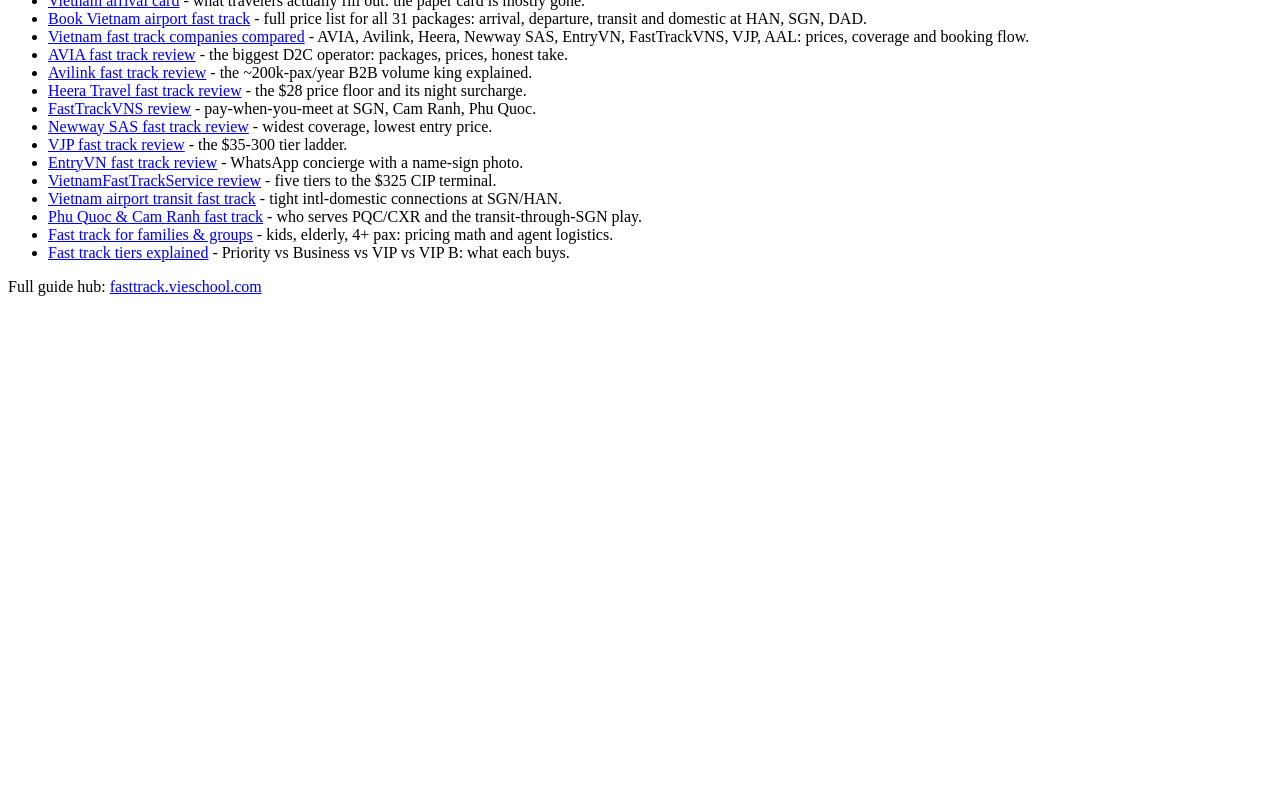
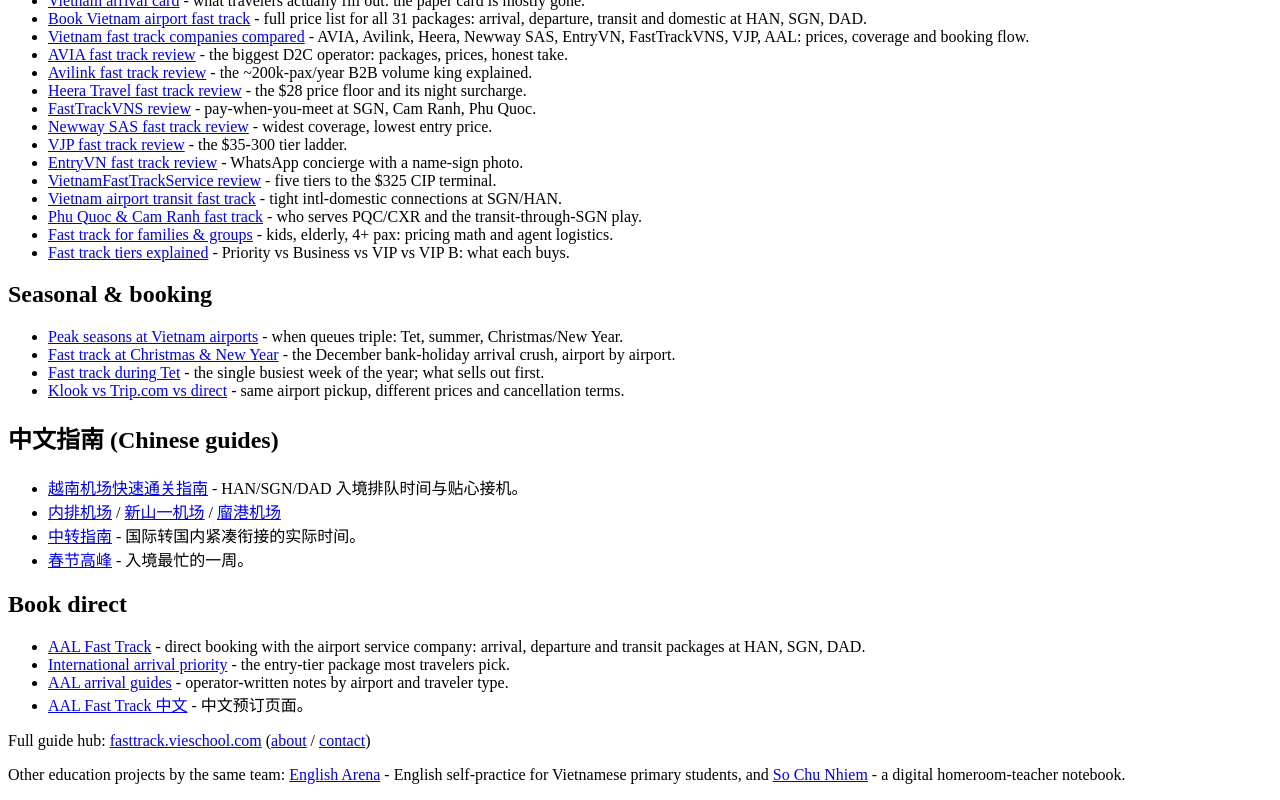
Before and after one commit to saintzzz/saintzzz.github.io, a plain HTML site: page index.html in a window 1280 px wide. Shown: the part 528-1328 px from the top of the page. Before the commit the page ends 840 px from the top, so only its background shows below. Drawn offline with Linux system fonts and the light colour scheme.

Commit message:
Expand link coverage: seasonal/zh guides, AAL direct booking, sister sites

```diff
--- a/index.html
+++ b/index.html
@@ -60,7 +60,32 @@
   <li><a href="https://fasttrack.vieschool.com/vietnam-fast-track-tiers-explained.html">Fast track tiers explained</a> - Priority vs Business vs VIP vs VIP B: what each buys.</li>
 </ul>
 
-<p>Full guide hub: <a href="https://fasttrack.vieschool.com/">fasttrack.vieschool.com</a></p>
+<h2>Seasonal &amp; booking</h2>
+<ul>
+  <li><a href="https://fasttrack.vieschool.com/vietnam-airport-fast-track-peak-seasons.html">Peak seasons at Vietnam airports</a> - when queues triple: Tet, summer, Christmas/New Year.</li>
+  <li><a href="https://fasttrack.vieschool.com/vietnam-airport-fast-track-christmas-new-year.html">Fast track at Christmas &amp; New Year</a> - the December bank-holiday arrival crush, airport by airport.</li>
+  <li><a href="https://fasttrack.vieschool.com/vietnam-airport-fast-track-tet.html">Fast track during Tet</a> - the single busiest week of the year; what sells out first.</li>
+  <li><a href="https://fasttrack.vieschool.com/vietnam-fast-track-klook-trip-com.html">Klook vs Trip.com vs direct</a> - same airport pickup, different prices and cancellation terms.</li>
+</ul>
+
+<h2>中文指南 (Chinese guides)</h2>
+<ul>
+  <li><a href="https://fasttrack.vieschool.com/zh-index.html">越南机场快速通关指南</a> - HAN/SGN/DAD 入境排队时间与贴心接机。</li>
+  <li><a href="https://fasttrack.vieschool.com/zh-noi-bai-airport.html">内排机场</a> / <a href="https://fasttrack.vieschool.com/zh-tan-son-nhat-airport.html">新山一机场</a> / <a href="https://fasttrack.vieschool.com/zh-da-nang-airport.html">廇港机场</a></li>
+  <li><a href="https://fasttrack.vieschool.com/zh-transit-guide.html">中转指南</a> - 国际转国内紧凑衔接的实际时间。</li>
+  <li><a href="https://fasttrack.vieschool.com/zh-chunjie-peak.html">春节高峰</a> - 入境最忙的一周。</li>
+</ul>
+
+<h2>Book direct</h2>
+<ul>
+  <li><a href="https://fasttrack.aal.vn/en">AAL Fast Track</a> - direct booking with the airport service company: arrival, departure and transit packages at HAN, SGN, DAD.</li>
+  <li><a href="https://fasttrack.aal.vn/en/fast-track/don-quoc-te-uu-tien">International arrival priority</a> - the entry-tier package most travelers pick.</li>
+  <li><a href="https://fasttrack.aal.vn/en/guides">AAL arrival guides</a> - operator-written notes by airport and traveler type.</li>
+  <li><a href="https://fasttrack.aal.vn/zh">AAL Fast Track 中文</a> - 中文预订页面。</li>
+</ul>
+
+<p>Full guide hub: <a href="https://fasttrack.vieschool.com/">fasttrack.vieschool.com</a> (<a href="https://fasttrack.vieschool.com/about.html">about</a> / <a href="https://fasttrack.vieschool.com/contact.html">contact</a>)</p>
+<p>Other education projects by the same team: <a href="https://ea.vieschool.com/">English Arena</a> - English self-practice for Vietnamese primary students, and <a href="https://sochunhiem.vieschool.com/">So Chu Nhiem</a> - a digital homeroom-teacher notebook.</p>
 </main>
 </body>
 </html>
```
